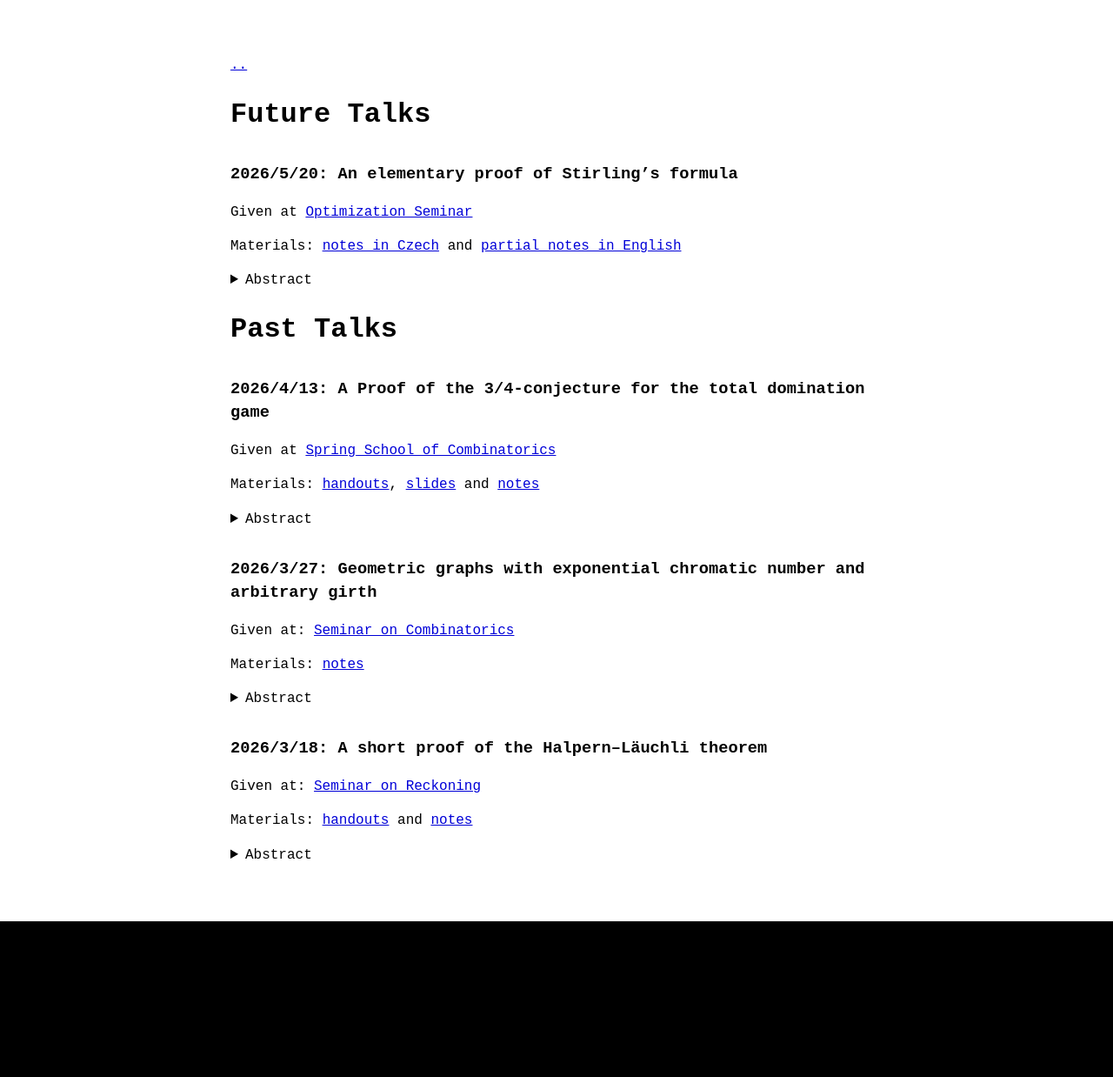
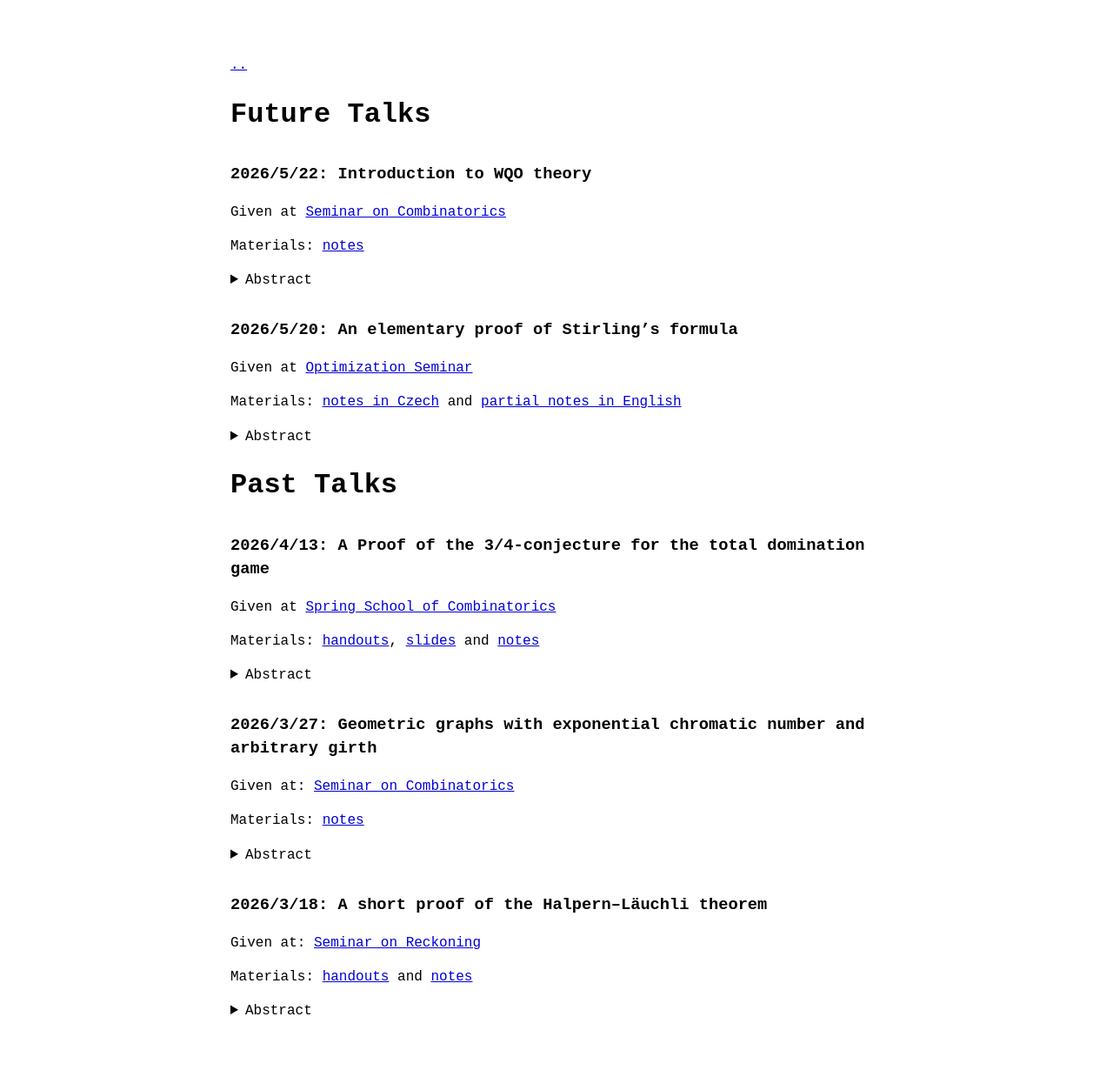
Before and after one commit to Couleslaw/couleslaw.github.io, a Jekyll site: the page built from talks/index.md, in a window 1280 px wide. Shown: the whole page at 87% size. Built offline with Jekyll 4.4.1, drawn with Linux system fonts in a browser that asks for light colours; formulas are drawn with MathJax 3; before the commit the page ends 1059 px from its top, so only the background shows below that.

Commit message:
add bc thesis, proof od hindman, and talk on wqo

```diff
--- a/talks/index.md
+++ b/talks/index.md
@@ -4,6 +4,19 @@ title: Past Talks | Jakub Smolik
 ---
 
 # Future Talks
+
+### 2026/5/22: Introduction to WQO theory
+
+Given at [Seminar on Combinatorics](https://kam.mff.cuni.cz/~ksemweb/)
+
+Materials: [notes](./2026-5_wqo.pdf)
+
+<details>
+<summary>Abstract</summary>
+
+We define well-quasi-orderings and prove several equivalent characterizations. We then explain how wqos allow monotone properties to be characterized by a finite set of minimal obstructions, as exemplified by the celebrated graph minor theorem of Neil Robertson and Paul Seymour. Finally, we prove Higman's lemma, Kruskal's tree theorem, and Ding's theorem. If time permits, we will also discuss how wqo theory extends to infinite structures through the notion of better-quasi-orderings.
+
+</details>
 
 ### 2026/5/20: An elementary proof of Stirling’s formula
 
```
Also changed, not shown: index.md (+4 -1 lines), papers/index.md (+4 -0 lines), 2 other files.
